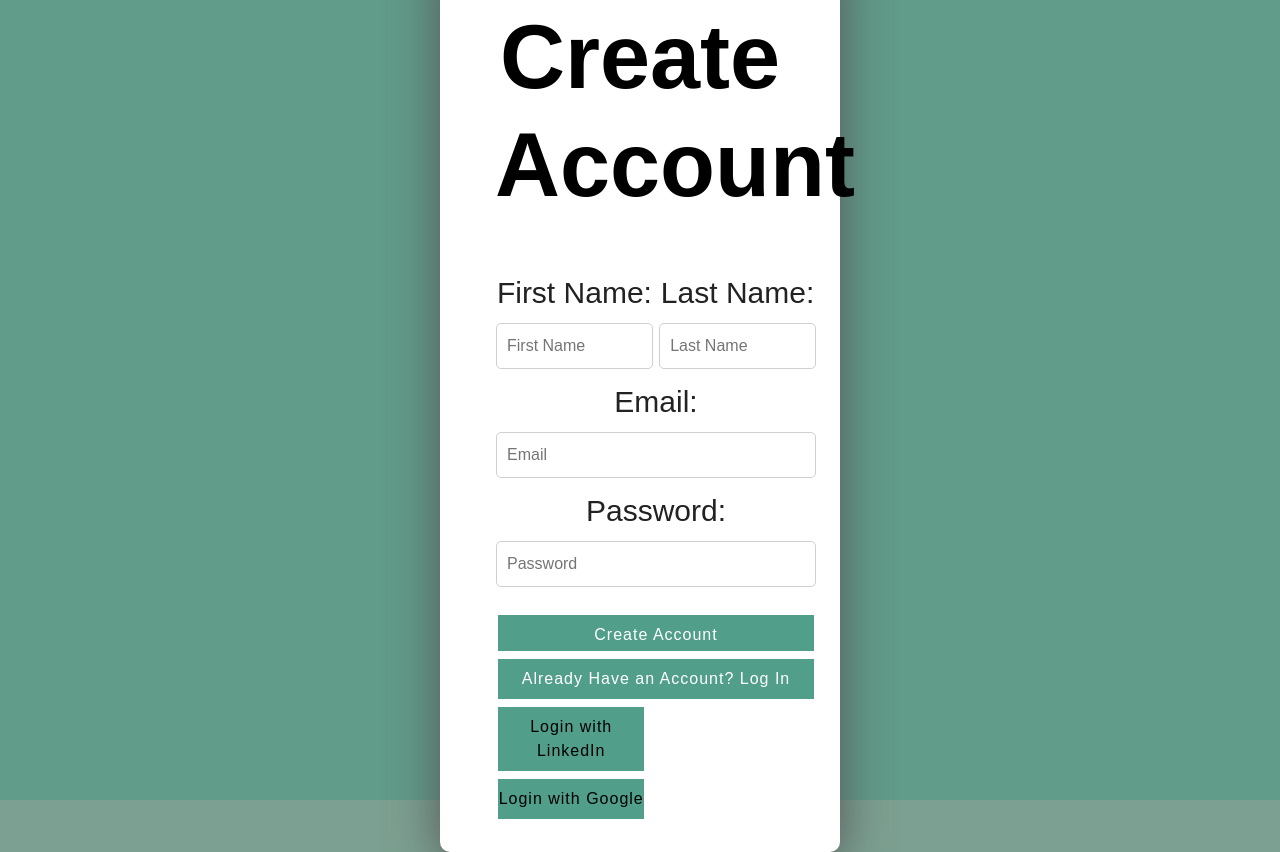
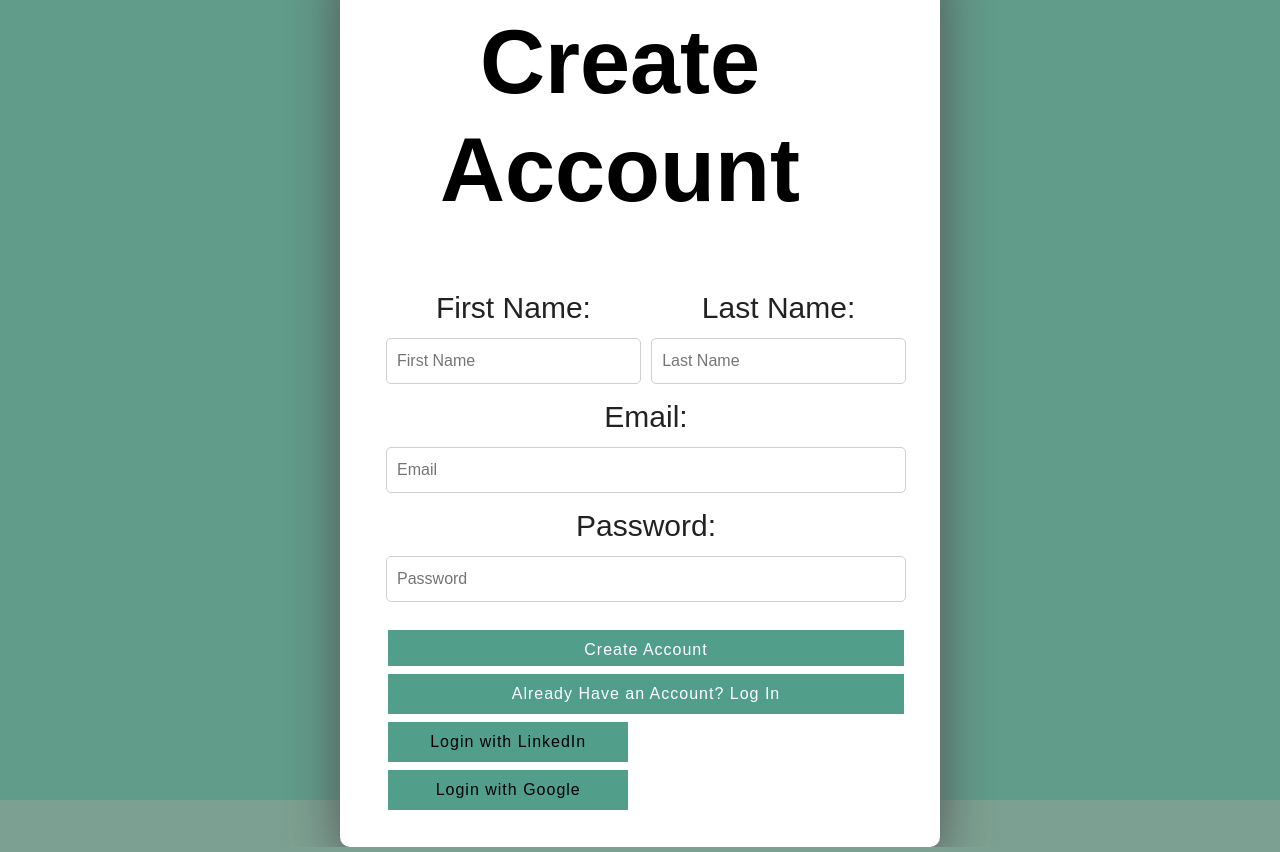
Before and after one commit to robsookim/encontro, a React (Create React App) app in the folder client/: page /login in a window 1280 px wide. Built offline with nearby package versions, Linux system fonts and the light colour scheme.

Commit message:
trying to fix the login page again

```diff
--- a/client/src/login.css
+++ b/client/src/login.css
@@ -50,10 +50,10 @@
 /* ++++++++++++++++++++++++++++++++++++++++++++++++++++++++++++ */
 
 .form-wrapper {
-  width: 400px;
+  width: 600px;
   display: flex;
   flex-direction: column;
-  padding: 20px 40px;
+  padding: 20px 60px 20px 20px;
   border-radius: 10px;
   box-shadow: 0px 10px 50px #555;
   background-color: #ffffff;
```
